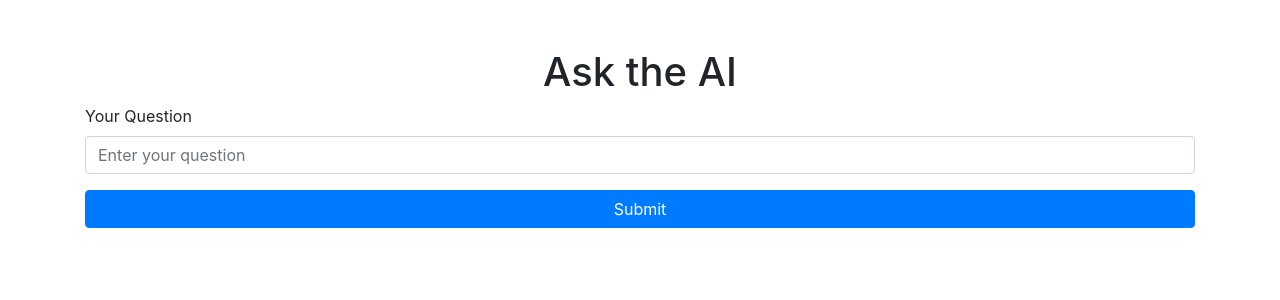
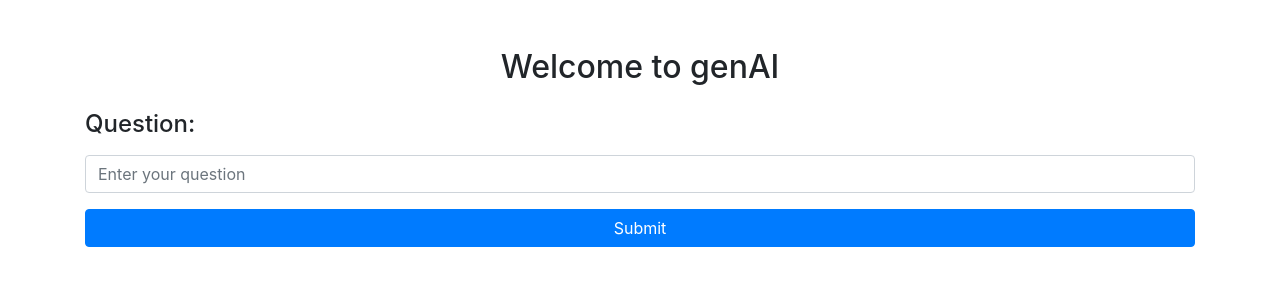
Before and after one commit to xiyuani933/goy-for-phone, a Flask app: page / in a window 1280 px wide. Shown: the top 300 px of the page. Run offline with Flask 3, Linux system fonts and the light colour scheme; parts of the project's set-up code (start-up, migrations or seed data) failed here and were passed over; some libraries are stand-ins or nearby versions.

Commit message:
Update index.html

```diff
--- a/templates/index.html
+++ b/templates/index.html
@@ -3,16 +3,16 @@
 <head>
     <meta charset="UTF-8">
     <meta name="viewport" content="width=device-width, initial-scale=1.0">
-    <title>Mobile-Friendly GenAI App</title>
+    <title>genAI - Ask the AI</title>
     <link href="https://stackpath.bootstrapcdn.com/bootstrap/4.5.2/css/bootstrap.min.css" rel="stylesheet">
 </head>
 <body>
     <div class="container mt-5">
-        <h1 class="text-center">Ask the AI</h1>
-        <form action="/genAI" method="post">
+        <h2 class="text-center">Welcome to genAI</h2>
+        <form action="/genAI" method="post" class="mt-4">
             <div class="form-group">
-                <label for="question">Your Question</label>
-                <input type="text" class="form-control" id="question" name="q" placeholder="Enter your question">
+                <label for="question"><h4>Question:</h4></label>
+                <input type="text" name="q" class="form-control" id="question" placeholder="Enter your question">
             </div>
             <button type="submit" class="btn btn-primary btn-block">Submit</button>
         </form>
```
